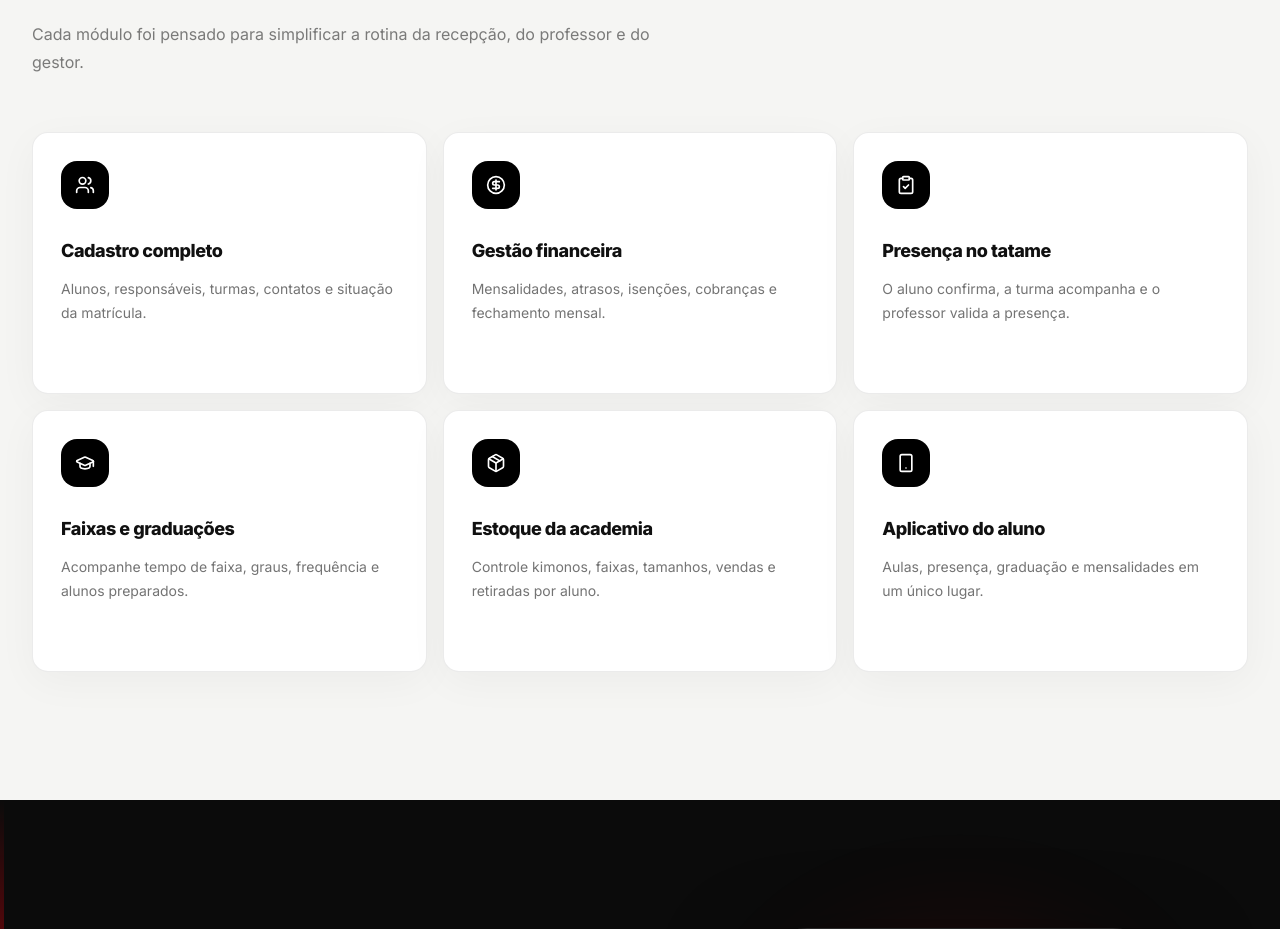
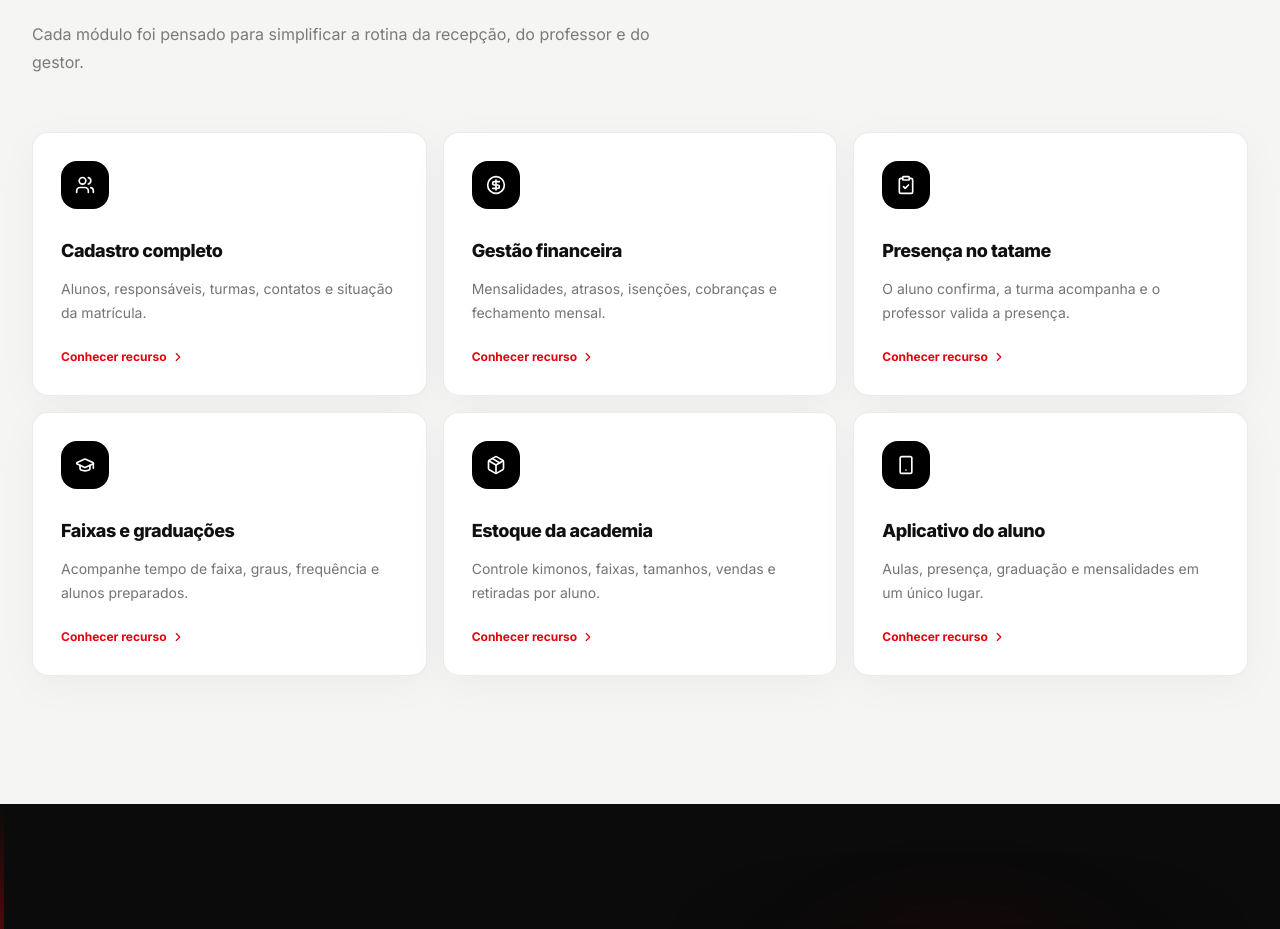
Before and after one commit to hugovitor/jiupro, a Next.js app: page / in a window 1280 px wide. Shown: the part 1162-2091 px from the top of the page. Built offline with nearby package versions, Linux system fonts and the light colour scheme; no server answers.

Commit message:
Link homepage feature cards into the matching demo screens.
Conhecer recurso was decorative hover copy. Each module now opens the Equipe Origem demo on that page, including the student app.

Co-authored-by: hugovitormnunes <hugovitormnunes@gmail.com>

```diff
--- a/src/app/demo/page.tsx
+++ b/src/app/demo/page.tsx
@@ -6,21 +6,39 @@ import { LoaderCircle } from "lucide-react";
 import { DarkCanvas, Wordmark } from "@/components/brand";
 import { useStore } from "@/lib/store";
 
+const OWNER_DEMO_PATHS = new Set([
+  "/academia",
+  "/academia/alunos",
+  "/academia/financeiro",
+  "/academia/cobrancas",
+  "/academia/presenca",
+  "/academia/graduacoes",
+  "/academia/estoque",
+]);
+
+function demoDestination(asStudent: boolean, next: string | null) {
+  if (asStudent) return "/aluno";
+  if (next && OWNER_DEMO_PATHS.has(next)) return next;
+  return "/academia";
+}
+
 function DemoGate() {
   const store = useStore();
   const router = useRouter();
   const params = useSearchParams();
   const asStudent = params.get("as") === "aluno";
+  const next = params.get("next");
 
   const login = store.login;
 
   useEffect(() => {
     const email = asStudent ? "joao@aluno.origem" : "carla@origem.jj";
+    const destination = demoDestination(asStudent, next);
     void login(email, "demo").then((result) => {
-      if (result.ok) router.replace(asStudent ? "/aluno" : "/academia");
+      if (result.ok) router.replace(destination);
       else router.replace("/login");
     });
-  }, [asStudent, router, login]);
+  }, [asStudent, next, router, login]);
 
   return (
     <DarkCanvas className="flex min-h-screen flex-col items-center justify-center px-5">
--- a/src/app/page.tsx
+++ b/src/app/page.tsx
@@ -30,31 +30,37 @@ const modules = [
     title: "Cadastro completo",
     body: "Alunos, responsáveis, turmas, contatos e situação da matrícula.",
     icon: Users,
+    href: "/demo?next=/academia/alunos",
   },
   {
     title: "Gestão financeira",
     body: "Mensalidades, atrasos, isenções, cobranças e fechamento mensal.",
     icon: CircleDollarSign,
+    href: "/demo?next=/academia/financeiro",
   },
   {
     title: "Presença no tatame",
     body: "O aluno confirma, a turma acompanha e o professor valida a presença.",
     icon: ClipboardCheck,
+    href: "/demo?next=/academia/presenca",
   },
   {
     title: "Faixas e graduações",
     body: "Acompanhe tempo de faixa, graus, frequência e alunos preparados.",
     icon: GraduationCap,
+    href: "/demo?next=/academia/graduacoes",
   },
   {
     title: "Estoque da academia",
     body: "Controle kimonos, faixas, tamanhos, vendas e retiradas por aluno.",
     icon: Package,
+    href: "/demo?next=/academia/estoque",
   },
   {
     title: "Aplicativo do aluno",
     body: "Aulas, presença, graduação e mensalidades em um único lugar.",
     icon: Smartphone,
+    href: "/demo?as=aluno",
   },
 ];
 
@@ -208,13 +214,16 @@ function ProductSection() {
           {modules.map((module, index) => {
             const Icon = module.icon;
             return (
-              <motion.article
+              <motion.div
                 key={module.title}
                 initial={{ opacity: 0, y: 20 }}
                 whileInView={{ opacity: 1, y: 0 }}
                 viewport={{ once: true, margin: "-60px" }}
                 transition={{ delay: index * 0.06 }}
-                className="group relative overflow-hidden rounded-2xl border border-black/8 bg-white p-7 shadow-[0_10px_40px_rgba(0,0,0,0.04)] transition duration-300 hover:-translate-y-1 hover:border-red-600/25 hover:shadow-[0_20px_50px_rgba(0,0,0,0.08)]"
+              >
+                <Link
+                  href={module.href}
+                  className="group relative block overflow-hidden rounded-2xl border border-black/8 bg-white p-7 shadow-[0_10px_40px_rgba(0,0,0,0.04)] transition duration-300 hover:-translate-y-1 hover:border-red-600/25 hover:shadow-[0_20px_50px_rgba(0,0,0,0.08)]"
                 >
                   <div className="absolute inset-x-0 top-0 h-1 origin-left scale-x-0 bg-red-600 transition-transform duration-300 group-hover:scale-x-100" />
                   <div className="flex h-12 w-12 items-center justify-center rounded-xl bg-black text-white transition group-hover:bg-red-600">
@@ -222,10 +231,11 @@ function ProductSection() {
                   </div>
                   <h3 className="mt-7 text-lg font-extrabold tracking-tight">{module.title}</h3>
                   <p className="mt-3 text-sm leading-6 text-black/55">{module.body}</p>
-                <div className="mt-6 flex items-center gap-1 text-xs font-bold text-red-600 opacity-0 transition group-hover:opacity-100">
+                  <span className="mt-6 inline-flex items-center gap-1 text-xs font-bold text-red-600 transition group-hover:gap-2">
                     Conhecer recurso <ChevronRight className="h-3.5 w-3.5" />
-                </div>
-              </motion.article>
+                  </span>
+                </Link>
+              </motion.div>
             );
           })}
         </div>
```
Lines whose indentation alone changed are shown as unchanged.
